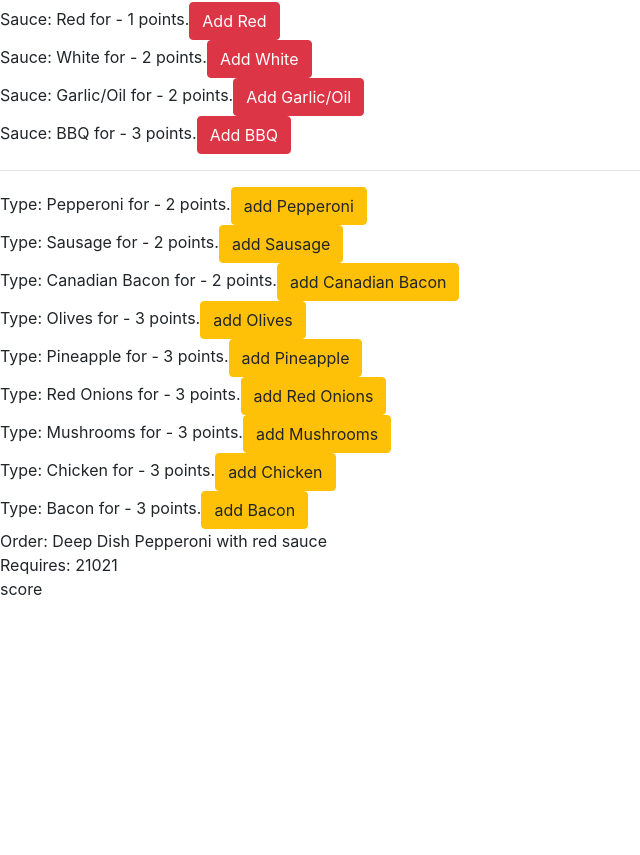
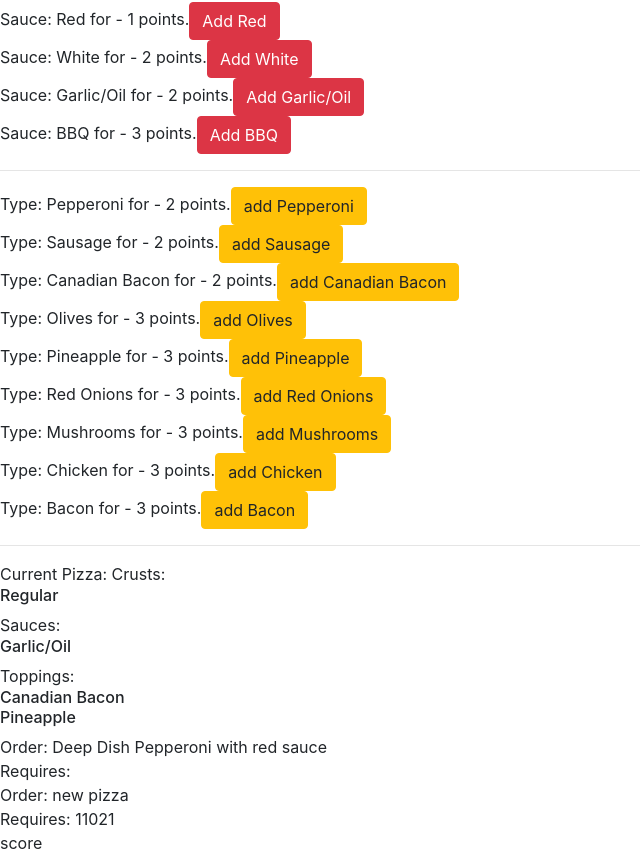
Before and after one commit to Connor85/ReactPizzaGame, a React app: page / in a window 1280 px wide. Shown: the part 353-1208 px from the top of the page, without its empty margins (0-640 px from the left). Before the commit the page ends 954 px from the top, so only its background shows below. Built offline with nearby package versions, Linux system fonts and the light colour scheme.

Commit message:
add current pizza

```diff
--- a/package.json
+++ b/package.json
@@ -32,7 +32,7 @@
     "eslint-plugin-react": "^7.11.1",
     "html-webpack-plugin": "^2.29.0",
     "react-hot-loader": "^3.0.0-beta.7",
-    "uuid": "^3.3.2",
+    "uuid": "^3.2.1",
     "webpack": "^3.4.0",
     "webpack-dev-server": "^2.5.0"
   }
--- a/src/components/App.jsx
+++ b/src/components/App.jsx
@@ -19,86 +19,86 @@ class App extends React.Component {
       masterIngredientList: {
         masterCrustList: [
           {
-            id: 1,
+            identifier: 1,
             type: "Regular",
             points: 7
           },
           {
-            id: 2,
+            identifier: 2,
             type: "Deep Dish",
             points: 8
           },
           {
-            id: 3,
+            identifier: 3,
             type: "Thin",
             points: 6
           },
         ],
         masterSauceList: [
           {
-            id: 10,
+            identifier: 10,
             type: "Red",
             points: 1
           },
           {
-            id: 11,
+            identifier: 11,
             type: "White",
             points: 2
           },
           {
-            id: 12,
+            identifier: 12,
             type: "Garlic/Oil",
             points: 2
           },
           {
-            id: 13,
+            identifier: 13,
             type: "BBQ",
             points: 3
           }
         ],
         masterToppingsList: [
           {
-            id: 21,
+            identifier: 21,
             type: "Pepperoni",
             points: 2
           },
           {
-            id: 22,
+            identifier: 22,
             type: "Sausage",
             points: 2
           },
           {
-            id: 23,
+            identifier: 23,
             type: "Canadian Bacon",
             points: 2
           },
           {
-            id: 24,
+            identifier: 24,
             type: "Olives",
             points: 3
           },
           {
-            id: 25,
+            identifier: 25,
             type: "Pineapple",
             points: 3
           },
           {
-            id: 26,
+            identifier: 26,
             type: "Red Onions",
             points: 3
           },
           {
-            id: 27,
+            identifier: 27,
             type: "Mushrooms",
             points: 3
           },
           {
-            id: 28,
+            identifier: 28,
             type: "Chicken",
             points: 3
           },
           {
-            id: 29,
+            identifier: 29,
             type: "Bacon",
             points: 3
           },
@@ -107,12 +107,40 @@ class App extends React.Component {
       masterOrderList: [
         {
           name: "Deep Dish Pepperoni with red sauce",
-          ingredients: [2, 10, 21]
+          crust: [2],
+          sauce: [10],
+          toppings: [21, 23],
+        }
+      ],
+      currentPizza: [
+        {
+          crust: [1],
+          sauce: [12],
+          toppings: [23, 25],
         }
       ]
     }
     this.waitOrderNewPizza = this.waitOrderNewPizza.bind(this);
+    this.getCrustName = this.getCrustName.bind(this);
+    this.getSaucetName = this.getSaucetName.bind(this);
+    this.getToppingtName = this.getToppingtName.bind(this);
   }
+
+  getCrustName(index) {
+    let nameIndex = this.state.masterIngredientList.masterCrustList.map( pizza => pizza.identifier).indexOf(index);
+    return this.state.masterIngredientList.masterCrustList[nameIndex].type;
+  }
+
+  getSaucetName(index) {
+    let nameIndex = this.state.masterIngredientList.masterSauceList.map( pizza => pizza.identifier).indexOf(index);
+    return this.state.masterIngredientList.masterSauceList[nameIndex].type;
+
+  }
+  getToppingtName(index) {
+    let nameIndex = this.state.masterIngredientList.masterToppingsList.map( pizza => pizza.identifier).indexOf(index);
+    return this.state.masterIngredientList.masterToppingsList[nameIndex].type;
+  }
+
 
   componentDidMount() {
     this.pizzaTimer = setInterval(() => this.waitOrderNewPizza(), 5000);
@@ -124,9 +152,9 @@ class App extends React.Component {
 
   waitOrderNewPizza() {
     console.log("newpizza ordered!")
-    // let orderListCopy = this.state.masterOrderList.slice();
-    // orderListCopy.push({name: "new pizza",ingredients: [1,10,21]});
-    // this.setState({ masterOrderList: orderListCopy});
+    let orderListCopy = this.state.masterOrderList.slice();
+    orderListCopy.push({ name: "new pizza", ingredients: [1, 10, 21] });
+    this.setState({ masterOrderList: orderListCopy });
   }
 
   render() {
@@ -137,8 +165,14 @@ class App extends React.Component {
         `}</style>
         <Header />
 
-        <PizzaTable masterIngredientList={this.state.masterIngredientList}/>
-        <OrderList masterOrderList={this.state.masterOrderList}/>
+        <PizzaTable
+          masterIngredientList={this.state.masterIngredientList}
+          getCrustName={this.getCrustName}
+          getSaucetName={this.getSaucetName}
+          getToppingtName={this.getToppingtName}
+          currentPizza={this.state.currentPizza}
+        />
+        <OrderList masterOrderList={this.state.masterOrderList} />
         <Score />
         {/* <Switch>
           <Route exact path='/' component={} />
--- a/src/components/CrustList.jsx
+++ b/src/components/CrustList.jsx
@@ -1,5 +1,6 @@
 import React from 'react';
 import Crust from './Crust';
+import { v4 } from 'uuid';
 
 function CrustList(props){
   return(
@@ -8,6 +9,7 @@ function CrustList(props){
         <Crust
           type={crust.type}
           points={crust.points}
+          key={crust.id}
         />
       ))}
     </div>
--- /dev/null
+++ b/src/components/CurrentPizza.jsx
@@ -0,0 +1,34 @@
+import React from 'react';
+
+function CurrentPizza(props) {
+  return (
+    <div>
+      Current Pizza:
+
+      Crusts:
+      {/* {console.log(props.currentPizza[0].crust)} */}
+      <h6>{props.currentPizza[0].crust.map((crust, index) => (
+
+        <div className="return" key={index}>
+          {props.getCrustName(crust)}
+          <br></br>
+        </div>
+      ))}</h6>
+      Sauces:
+     <h6>{props.currentPizza[0].sauce.map((sauce) => (
+        <div>
+          {props.getSaucetName(sauce)}
+         </div>
+      ))}</h6>
+      Toppings:
+      <h6>{props.currentPizza[0].toppings.map((toppings) => (
+        <div>
+          {props.getToppingtName(toppings)}
+          <br></br>
+        </div>
+        ))}</h6>
+    </div>
+  );
+}
+
+export default CurrentPizza;
--- a/src/components/OrderList.jsx
+++ b/src/components/OrderList.jsx
@@ -1,5 +1,6 @@
 import React from 'react';
 import Order from './Order';
+import { v4 } from 'uuid';
 
 function OrderList(props){
   return(
@@ -8,6 +9,7 @@ function OrderList(props){
         <Order
         name={order.name}
         ingredients={order.ingredients}
+        key={order.id}
         />
 
 
--- a/src/components/PizzaTable.jsx
+++ b/src/components/PizzaTable.jsx
@@ -2,15 +2,24 @@ import React from 'react';
 import CrustList from './CrustList';
 import SauceList from './SauceList';
 import ToppingsList from './ToppingsList';
+import CurrentPizza from './CurrentPizza';
 
-function PizzaTable(props){
+function PizzaTable(props) {
   return (
     <div>
-      <CrustList masterCrustList={props.masterIngredientList.masterCrustList}/>
-      <hr/>
-      <SauceList masterSauceList={props.masterIngredientList.masterSauceList}/>
-      <hr/>
-      <ToppingsList masterToppingsList={props.masterIngredientList.masterToppingsList}/>
+      <CrustList masterCrustList={props.masterIngredientList.masterCrustList} />
+      <hr />
+      <SauceList masterSauceList={props.masterIngredientList.masterSauceList} />
+      <hr />
+      <ToppingsList masterToppingsList={props.masterIngredientList.masterToppingsList} />
+      <hr />
+      {/* {console.log(props)} */}
+      <CurrentPizza
+        getCrustName={props.getCrustName}
+        getSaucetName={props.getSaucetName}
+        getToppingtName={props.getToppingtName}
+        currentPizza={props.currentPizza}
+      />
     </div>
   )
 }
--- a/src/components/SauceList.jsx
+++ b/src/components/SauceList.jsx
@@ -1,5 +1,6 @@
 import React from 'react';
 import Sauce from './Sauce';
+import { v4 } from 'uuid';
 
 function SauceList(props){
   return(
@@ -8,6 +9,7 @@ function SauceList(props){
       <Sauce
         type={sauce.type}
         points={sauce.points}
+        key={sauce.id}
       />
     ))}
     </div>
--- a/src/components/ToppingsList.jsx
+++ b/src/components/ToppingsList.jsx
@@ -1,5 +1,6 @@
 import React from 'react';
 import Toppings from './Toppings';
+import { v4 } from 'uuid';
 
 function ToppingsList(props){
   return (
@@ -8,6 +9,7 @@ function ToppingsList(props){
         <Toppings
           type={topping.type}
           points={topping.points}
+          key={topping.id}
         />
       ))}
     </div>
```
Also changed, not shown: 1 other file (tests, documents, lock files or other folders).
